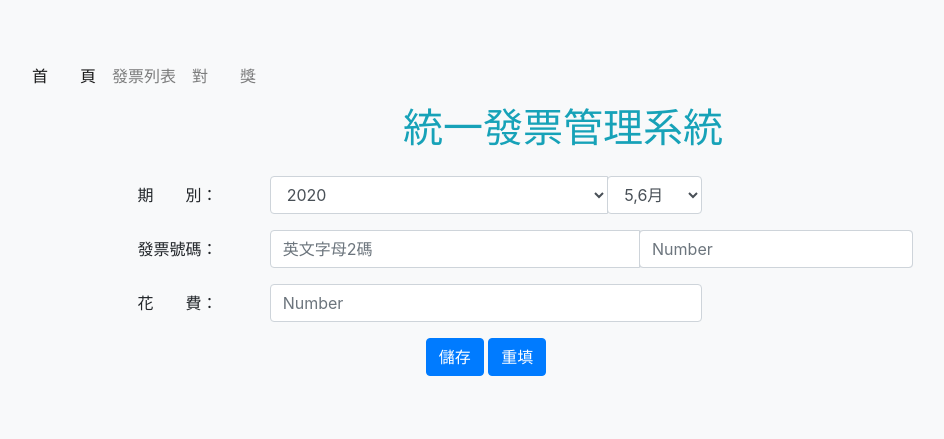
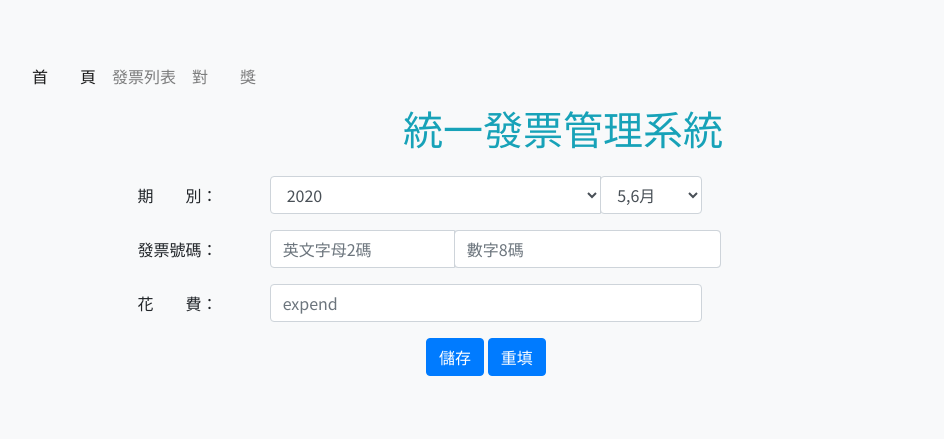
Before and after one commit to wdaweb/invoice-huichung13, a PHP site: page / in a window 1280 px wide. Shown: the top 439 px of the page, without its empty margins (77-1021 px from the left). Run offline with PHP 8.4, Linux system fonts and the light colour scheme.

Commit message:
Add files via upload

```diff
--- a/award.php
+++ b/award.php
@@ -7,8 +7,9 @@
     <meta name="viewport" content="width=device-width, initial-scale=1.0">
     <title>統一發票管理系統</title>
     <link rel="stylesheet" href="./css/bootstrap.min.css">
-    <!-- <link rel="stylesheet" href="./css/style.css"> -->
+    <link rel="stylesheet" href="./css/style.css">
     <link rel="shortcut icon" href="./icon/piggy-bank.ico" type="image/x-icon">
+    <link href="https://fonts.googleapis.com/css2?family=Noto+Sans+TC&display=swap" rel="stylesheet">
 </head>
 </head>
 
--- a/css/style.css
+++ b/css/style.css
@@ -1,3 +1,7 @@
-select{
+.wid{
     width: 100px;
+    justify-content: center;
 }
+*{
+    font-family: 'Noto Sans TC', sans-serif;
+}
--- a/index.php
+++ b/index.php
@@ -8,6 +8,8 @@
     <link rel="stylesheet" href="./css/bootstrap.min.css">
     <link rel="stylesheet" href="./css/style.css">
     <link rel="shortcut icon" href="./icon/piggy-bank.ico" type="image/x-icon">
+    <link href="https://fonts.googleapis.com/css2?family=Noto+Sans+TC&display=swap" rel="stylesheet">
+
 </head>
 
 <body class="bg-light text-center">
@@ -46,12 +48,12 @@
                 <label for="award-num" class="col-sm-2 col-form-label">發票號碼：</label>
                 <div class="input-group col-sm-10">
                     <!-- <div class="col-sm-4"> -->
-                    <input type="text" class="form-control col-sm-6" name="code" placeholder="英文字母2碼">
+                    <input type="text" class="form-control col-sm-3" name="code" placeholder="英文字母2碼">
                     <div class="input-group-append box-sizing: unset">
                         <div class="input-group-text border-0 p-0 m-0 ">
                             <!-- <div class="input-group-text border-0 p-0 m-0"> -->
                             <div class="form form-inline  ">
-                                <input type="number" class="form-control" name="number" placeholder="Number">
+                                <input type="number" class="form-control" name="number" placeholder="數字8碼">
                             </div>
                         </div>
                     </div>
@@ -63,7 +65,7 @@
 
                 <div class="input-group col-sm-6">
 
-                    <input type="number" class="form-control" name="expend" placeholder="Number">
+                    <input type="number" class="form-control" name="expend" placeholder="expend">
                 </div>
 
 
--- a/invoice_chg.php
+++ b/invoice_chg.php
@@ -16,8 +16,9 @@ $row=$pdo->query($sql)->fetch();
     <meta name="viewport" content="width=device-width, initial-scale=1.0">
     <title>統一發票管理系統</title>
     <link rel="stylesheet" href="./css/bootstrap.min.css">
-    <!-- <link rel="stylesheet" href="./css/style.css"> -->
+    <link rel="stylesheet" href="./css/style.css">
     <link rel="shortcut icon" href="./icon/piggy-bank.ico" type="image/x-icon">
+    <link href="https://fonts.googleapis.com/css2?family=Noto+Sans+TC&display=swap" rel="stylesheet">
 </head>
 
 <body class="bg-light text-center">
--- a/list.php
+++ b/list.php
@@ -6,8 +6,9 @@
     <meta name="viewport" content="width=device-width, initial-scale=1.0">
     <title>統一發票管理系統</title>
     <link rel="stylesheet" href="./css/bootstrap.min.css">
-    <!-- <link rel="stylesheet" href="./css/style.css"> -->
+    <link rel="stylesheet" href="./css/style.css">
     <link rel="shortcut icon" href="./icon/piggy-bank.ico" type="image/x-icon">
+    <link href="https://fonts.googleapis.com/css2?family=Noto+Sans+TC&display=swap" rel="stylesheet">
 </head>
 
 </head>
```
Also changed, not shown: invoice.php (+5 -14 lines).
